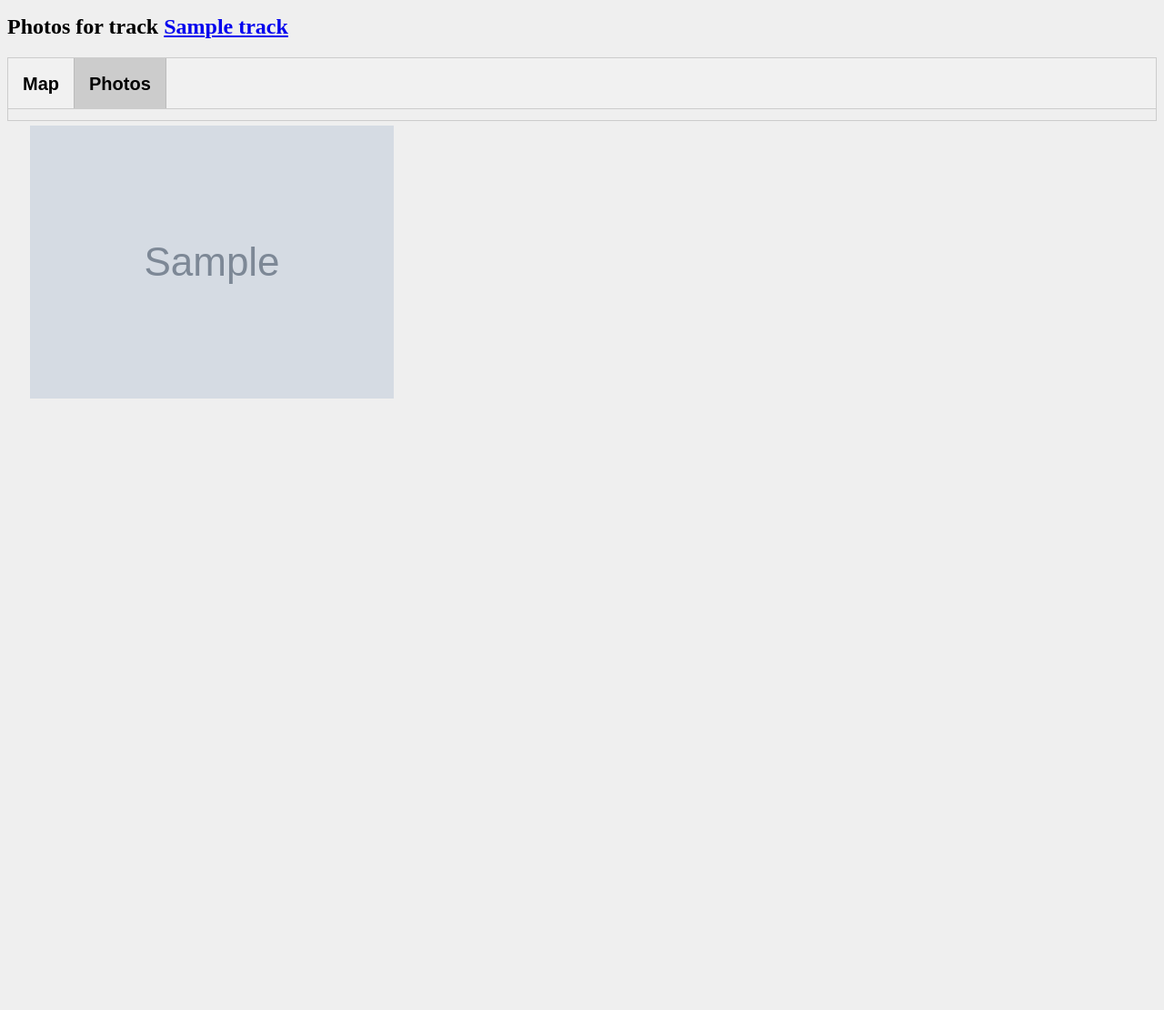
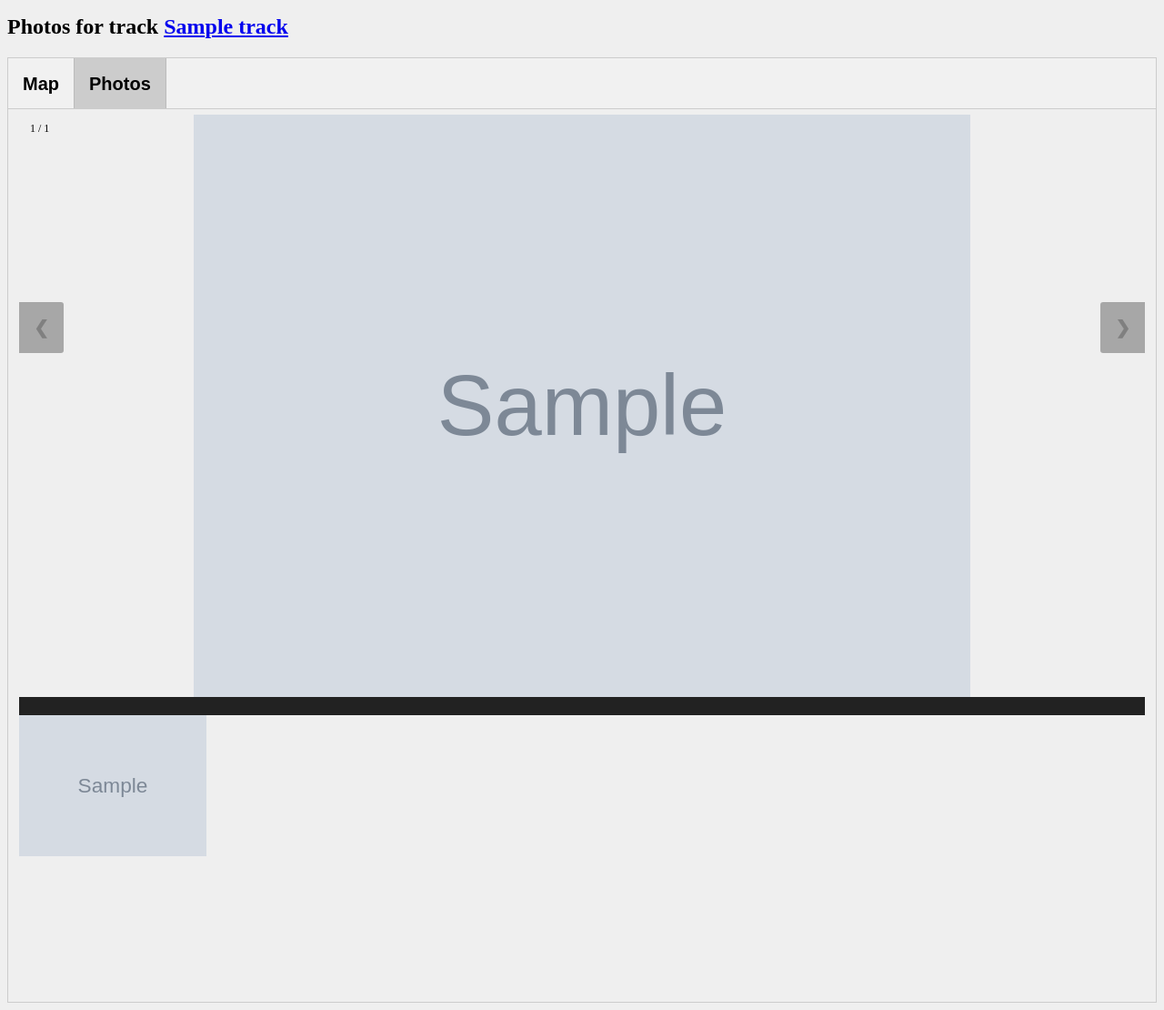
Before and after one commit to baruselli/gps_tracks, a Django app: template tracks/templates/tracks/track_photos.html in a window 1280 px wide, after a click on "Photos". Shown: the part 42-1152 px from the top of the page at 91% size. Before the commit the page ends 480 px from the top, so only its background shows below. Run offline with Django 3.2, Linux system fonts and the light colour scheme; the template is opened without the code that fills it: most values are stand-ins (such as "Sample title", 1, 10 or a date in 2020); grey boxes marked "Sample" are stand-in pictures; some libraries are stand-ins or nearby versions.

Commit message:
dev slideshow

```diff
--- a/base/templates/base/base.html
+++ b/base/templates/base/base.html
@@ -24,6 +24,7 @@
 
         <!-- custom css -->
         <link rel='stylesheet' href="{% static 'css/custom/custom_style.css' %}" />
+        <link rel='stylesheet' href="{% static 'css/custom/slideshow.css' %}" />
 
         <!--plotting libraries-->
         <script src="{% static 'js/external/d3.js' %}"></script> <!--BSD3 -->
@@ -38,17 +39,18 @@
         <script src="{% static 'js/external/leaflet-heat.js' %}"></script> <!--BSD2 -->
         <link rel="stylesheet" href="{% static 'css/external/leaflet.fullscreen.css' %}"/>
         <link rel='stylesheet' href="{% static 'css/external/leaflet.groupedlayercontrol.css' %}" />
+        <!--jquery and datatables-->
+        <script src="{% static 'js/external/jquery-3.3.1.js' %}"></script> <!--BSD2 -->
+        <script src="{% static 'js/external/jquery.dataTables.min.js' %}"></script> <!--MIT -->
+        <script src="{% static 'js/external/dataTables.buttons.min.js' %}"></script>
+        <script src="{% static 'js/external/dataTables.select.min.js' %}"></script>
         <!-- custom scripts -->
         <script src="{% static 'js/custom/maps.js' %}"></script>
         <script src="{% static 'js/custom/map_fcts.js' %}"></script>
         <script src="{% static 'js/custom/plots.js' %}"></script>
         <script src="{% static 'js/custom/tables.js' %}"></script>
         <script src="{% static 'js/custom/tabs.js' %}"></script>
-        <!--jquery and datatables-->
-        <script src="{% static 'js/external/jquery-3.3.1.js' %}"></script> <!--BSD2 -->
-        <script src="{% static 'js/external/jquery.dataTables.min.js' %}"></script> <!--MIT -->
-        <script src="{% static 'js/external/dataTables.buttons.min.js' %}"></script>
-        <script src="{% static 'js/external/dataTables.select.min.js' %}"></script>
+        <script src="{% static 'js/custom/slideshow.js' %}"></script>
         <!-- <script src="{% static 'js/dataTables.keyTable.min.js' %}"></script> -->
         <link rel="stylesheet" href="{% static 'css/external/jquery.dataTables.min.css' %}">
         <link rel="stylesheet" href="{% static 'css/external/buttons.dataTables.min.css' %}">
--- /dev/null
+++ b/photos/templates/photos/slideshow.html
@@ -0,0 +1,37 @@
+<!-- from https://www.w3schools.com/howto/howto_js_slideshow_gallery.asp -->
+<!-- Container for the image gallery -->
+<div id="slideshow_container" class="slideshow_container">
+    <div class="photo_container">
+
+        {%for photo in photos.all %}
+            <div class="mySlides" style="max-height:100%;width:auto; text-align: center;">
+                <div class="numbertext">{{ forloop.counter }} / {{ photos.count}} </div>
+                <a href='{% url 'photo_detail' photo_id=photo.pk %}' >
+                    <img src='{{photo.url_path}}' style=" display: inline-block;height:100%;width:auto;max-width:100%" >
+                </a>
+            </div>
+        {%endfor%}
+
+        <!-- Next and previous buttons -->
+        <a class="prev_btn" id="prev_btn" onclick="plusSlides(-1)">&#10094;</a>
+        <a class="next_btn" id="next_btn" onclick="plusSlides(1)">&#10095;</a>
+    </div>
+
+    <div class="thumbnail_container">
+
+        <!-- Image text -->
+        <div class="caption-container">
+        <p id="caption"></p>
+        </div>
+
+        <!-- Thumbnail images -->
+        <div class="row_slideshow" style="max-height:100%;width:auto; text-align: center;">
+            {%for photo in photos.all %}
+                <div class="column_slideshow">
+                    <img class="demo cursor" src='{{photo.thumbnail_url_path}}' style="width:100%" onclick="currentSlide({{ forloop.counter }})">
+                </div>
+            {%endfor%}
+        </div>
+    </div>
+</div>
+</div>
--- /dev/null
+++ b/static/css/custom/slideshow.css
@@ -0,0 +1,92 @@
+/* slideshow */
+
+.photo_container {
+    position: relative;
+    /* height: 80vh; */
+  }
+
+  .thumbnail_container {
+    position: relative;
+  }
+
+  /* Hide the images by default */
+  .mySlides {
+    display: none;
+    height: 80vh;
+  }
+
+  /* Add a pointer when hovering over the thumbnail images */
+  .cursor {
+    cursor: pointer;
+  }
+
+  /* Next & previous buttons */
+  .prev_btn,
+  .next_btn {
+    cursor: pointer;
+    position: absolute;
+    top: 40%;
+    width: auto;
+    padding: 16px;
+    margin-top: -50px;
+    color: gray;
+    font-weight: bold;
+    font-size: 20px;
+    border-radius: 0 3px 3px 0;
+    user-select: none;
+    -webkit-user-select: none;
+    background-color: rgba(0, 0, 0, 0.3);
+  }
+
+  /* Position the "next button" to the right */
+  .next_btn {
+    right: 0;
+    border-radius: 3px 0 0 3px;
+  }
+
+  /* On hover, add a black background color with a little bit see-through */
+  .prev_btn:hover,
+  .next_btn:hover {
+    background-color: rgba(0, 0, 0, 0.8);
+  }
+
+  /* Number text (1/3 etc) */
+  .numbertext {
+    /* color: #f2f2f2; */
+    font-size: 12px;
+    padding: 8px 12px;
+    position: absolute;
+    top: 0;
+  }
+
+  /* Container for image text */
+  .caption-container {
+    text-align: center;
+    background-color: #222;
+    padding: 2px 16px;
+    color: white;
+  }
+
+  .row_slideshow:after {
+    content: "";
+    display: table;
+    clear: both;
+  }
+
+  /* Six columns side by side */
+  .column_slideshow {
+    float: left;
+    width: 16.66%;
+    height: 0;
+    padding-bottom: 25%;
+  }
+
+  /* Add a transparency effect for thumnbail images */
+  .demo {
+    opacity: 0.6;
+  }
+
+  .active,
+  .demo:hover {
+    opacity: 1;
+  }
--- a/static/js/custom/map_fcts.js
+++ b/static/js/custom/map_fcts.js
@@ -997,40 +997,78 @@ function legend_fct(map,colors,grades, id, name="Legend", decimals=1, father_id=
     };
 
 function add_photos_ajax(data_tot,links=false,request=""){
+    // for showing list of photos
     var base_div_text='<div style="width:19%;float:left; margin-left: 1%;margin-top: 1%">'
+    // for slideshow
+    var base_div_text_ss='<div class="mySlides" style="max-height:100%;width:auto; text-align: center;">'
+    // for thumbnails of slideshow
+    var base_div_text_tn='<div class="column_slideshow">'
+    var total_photos = data_tot["Photos"].length
     function img_text(thumbnail_url,url_path){
         return '<img \
         onmouseover="this.src='+"'"+url_path+"'"+'" \
         onmouseout="this.src='+"'"+thumbnail_url+"'"+'" \
         class="img_photo" src="'+thumbnail_url+'" alt="img" width="100%">'
     }
+    function img_text_ss(url_path,n){
+        return '<div class="numbertext"><span>'+n+ '</span> / <span class="total_photos_slideshow"></span></div>'+
+         '<img src='+url_path+' style=" display: inline-block;height:100%;width:auto;max-width:100%" >'
+    }
+    function img_text_tn(thumbnail_url,n){
+        return '<img class="demo cursor" src='+thumbnail_url+ ' style="width:100%" onclick="currentSlide('+n+')">'
+    }
     function a_text(link){
         return '<a href="'+link+'?'+request+'">'
     }
 
-    if (data_tot["Photos"].length>0){
+    var counter = 1
+    if (total_photos>0){
         for (p in data_tot["Photos"]){
             photo=data_tot["Photos"][p]
-            text=""
+            var text=""
+            var text_ss = ""
+            var text_tn = ""
+            var text_a= ""
+            var text_ss_a= ""
             if (Array.isArray(photo.thumbnail_url_path)){ //case of clustering
                 for (i in  photo.thumbnail_url_path){
                     text+=base_div_text
                     text_a=img_text(photo.thumbnail_url_path[i],photo.url_path[i]);
+                    text_ss+=base_div_text_ss
+                    text_tn+=base_div_text_tn
+                    text_tn+=img_text_tn(photo.thumbnail_url_path[i],counter)
+                    var text_ss_a=img_text_ss(photo.url_path[i],counter);
                     if (links){
                         text_a=a_text(photo.link[i])+text_a+"</a>";
+                        text_ss_a=a_text(photo.link[i])+text_ss_a+"</a>";
                     }
                     text+=text_a+"</div>"
+                    text_ss+=text_ss_a+"</div>"
+                    text_tn+="</div>"
+                    counter++;
                 }
             }else{  //normal case
                 text+=base_div_text
                 text_a=img_text(photo.thumbnail_url_path, photo.url_path)
+                text_ss+=base_div_text_ss
+                text_ss_a=img_text_ss(photo.url_path, counter)
+                text_tn+=base_div_text_tn
+                text_tn+=img_text_tn(photo.thumbnail_url_path,counter)
                 if(links){
                     text_a=a_text(photo.link)+text_a+"</a>";
+                    text_ss_a=a_text(photo.link)+text_ss_a+"</a>";
                 }
                 text+=text_a+"</div>"
+                text_ss+=text_ss_a+"</div>"
+                text_tn+="</div>"
+                counter++;
             }
             $( "#photos_div" ).append(text)
+            $( "#slideshow_container .photo_container" ).append(text_ss)
+            $( "#slideshow_container .thumbnail_container .row_slideshow" ).append(text_tn)
         }
+        $(".total_photos_slideshow").html(counter-1)
+        showSlides(1);
     }else{
         $( "#photos_div" ).append("<p><b>No Photos available</b></p>")
     }
--- /dev/null
+++ b/static/js/custom/slideshow.js
@@ -0,0 +1,54 @@
+// Next/previous controls
+function plusSlides(n) {
+    showSlides(slideIndex += n);
+}
+
+// Thumbnail image controls
+function currentSlide(n) {
+showSlides(slideIndex = n);
+}
+
+function showSlides(n) {
+    var i;
+    var slides = document.getElementsByClassName("mySlides");
+    var dots = document.getElementsByClassName("demo");
+    var captionText = document.getElementById("caption");
+    if (n > slides.length) {slideIndex = 1}
+    if (n < 1) {slideIndex = slides.length}
+    for (i = 0; i < slides.length; i++) {
+        slides[i].style.display = "none";
+    }
+    for (i = 0; i < dots.length; i++) {
+        dots[i].className = dots[i].className.replace(" active", "");
+    }
+    slides[slideIndex-1].style.display = "block";
+    dots[slideIndex-1].className += " active";
+    captionText.innerHTML = dots[slideIndex-1].alt;
+}
+
+
+$(document).keydown(function(e){
+    if (e.which == 37) {
+        if ($("#prev_btn").is(":visible")){
+            plusSlides(-1)
+            return false;
+        }
+    }
+    if (e.which == 39) {
+        if ($("#next_btn").is(":visible")){
+            plusSlides(1)
+            return false;
+        }
+    }
+});
+
+
+$(document).ready( function () {
+    if ($("#slideshow_container").length >0){
+        console.log("jjjj", $("#slideshow_container").length)
+        window.slideIndex = 1
+        if (("#slideshow_container").length){
+            showSlides(slideIndex);
+        }
+    }
+})
--- a/tracks/templates/tracks/track_photos.html
+++ b/tracks/templates/tracks/track_photos.html
@@ -69,12 +69,14 @@
 
 {% block content %}
     <div class="tabcontent" id="tab_photos">
-        {%for photo in track.photos.all %}
+        <!-- {%for photo in track.photos.all %}
             <div style="width:48%;float:left; margin-left: 1%;margin-top: 1%">
             <div max-width: 100%;></div>
             <div max-width: 100%;><a href='{% url 'photo_detail' photo_id=photo.pk %}' ><img src='{{photo.url_path}}'  style="max-width:100%"; ></a></div>
             </div>
-        {%endfor%}
+        {%endfor%} -->
+
+        {% include 'photos/slideshow.html' with photos=track.photos.all %}
     </div>
 {%endblock%}
 
```
Also changed, not shown: tracks/templates/tracks/track.html (+29 -17 lines).
